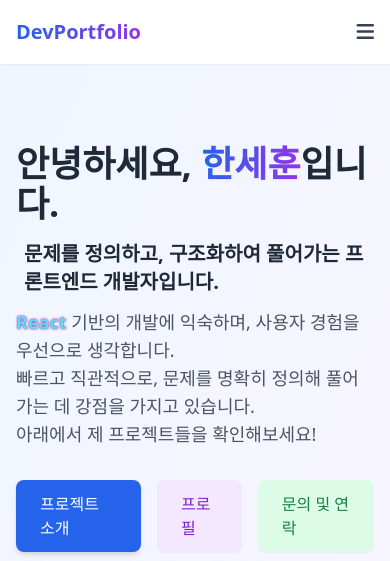
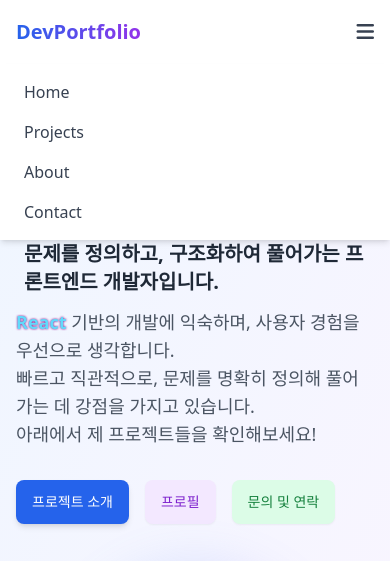
Before and after one commit to DDARK00/ddark00.github.io, a plain HTML site: page index.html in a window 390 px wide. Both pictures are taken after a click on the button 365 px from the left and 32 px from the top of the page. Shown: the top 561 px of the page. Drawn offline with nearby package versions, Linux system fonts and the light colour scheme; grey boxes are pictures that could not be loaded.

Commit message:
Update index.html
feat:mobile navbar toggle

```diff
--- a/index.html
+++ b/index.html
@@ -54,10 +54,21 @@
                     <a href="#contact" class="text-gray-700 hover:text-blue-600 transition">Contact</a>
                 </div>
                 <div class="md:hidden flex items-center">
-                    <button class="text-gray-700">
+                    <button id="menu-toggle" class="text-gray-700">
                         <i class="fas fa-bars text-xl"></i>
                     </button>
                 </div>
+            </div>
+        </div>
+
+        <!-- Mobile Navigation -->
+        <div id="mobile-menu"
+        class="md:hidden hidden absolute top-16 left-0 w-full bg-white shadow-md z-40">
+            <div class="flex flex-col items-start px-6 py-4 space-y-4">
+                <a href="#home" class="text-gray-700 hover:text-blue-600 transition">Home</a>
+                <a href="#projects" class="text-gray-700 hover:text-blue-600 transition">Projects</a>
+                <a href="#about" class="text-gray-700 hover:text-blue-600 transition">About</a>
+                <a href="#contact" class="text-gray-700 hover:text-blue-600 transition">Contact</a>
             </div>
         </div>
     </nav>
@@ -84,15 +95,15 @@
                     </p>
                     <div class="flex space-x-4">
                         <a href="#projects"
-                            class="px-6 py-3 bg-blue-600 text-white rounded-lg hover:bg-blue-700 transition shadow-md">
+                            class="md:px-6 py-3 px-4 bg-blue-600 text-white rounded-lg hover:bg-blue-700 transition shadow-md text-sm md:text-lg">
                             프로젝트 소개
                         </a>
                         <a href="#about"
-                            class="px-6 py-3 bg-purple-100 text-purple-700 rounded-lg hover:bg-purple-200 transition font-medium shadow-sm hover:shadow-md">
+                            class="md:px-6 py-3 px-4 bg-purple-100 text-purple-700 rounded-lg hover:bg-purple-200 transition font-medium shadow-sm hover:shadow-md text-sm md:text-lg">
                             프로필
                         </a>
                         <a href="#contact"
-                            class="px-6 py-3 bg-green-100 text-green-700 rounded-lg hover:bg-green-200 transition shadow-sm hover:shadow-md">
+                            class="md:px-6 py-3 px-4 bg-green-100 text-green-700 rounded-lg hover:bg-green-200 transition shadow-sm hover:shadow-md text-sm md:text-lg">
                             문의 및 연락
                         </a>
                     </div>
@@ -567,6 +578,13 @@
 
         });
 
+        // mobile menu toggle
+        const toggleBtn = document.getElementById('menu-toggle');
+        const mobileMenu = document.getElementById('mobile-menu');
+
+        toggleBtn.addEventListener('click', () => {
+            mobileMenu.classList.toggle('hidden');
+        });
         // smooth scrolling
         document.querySelectorAll('a[href^="#"]').forEach(anchor => {
             anchor.addEventListener('click', function (e) {
```
